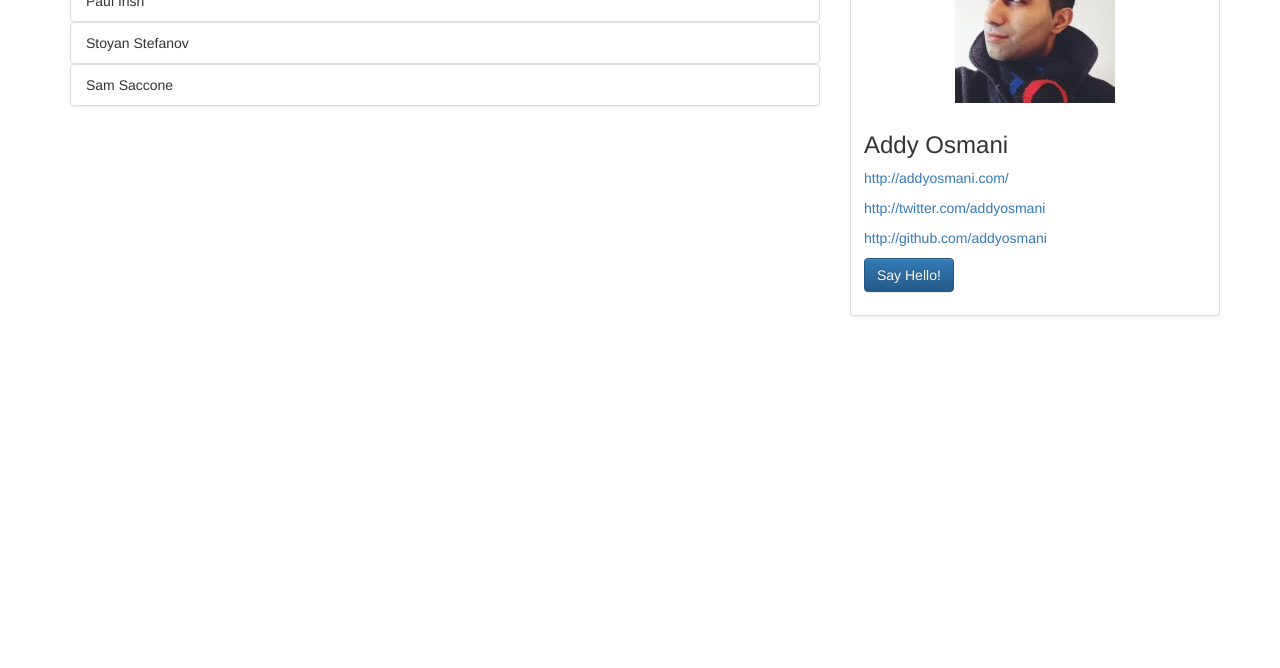
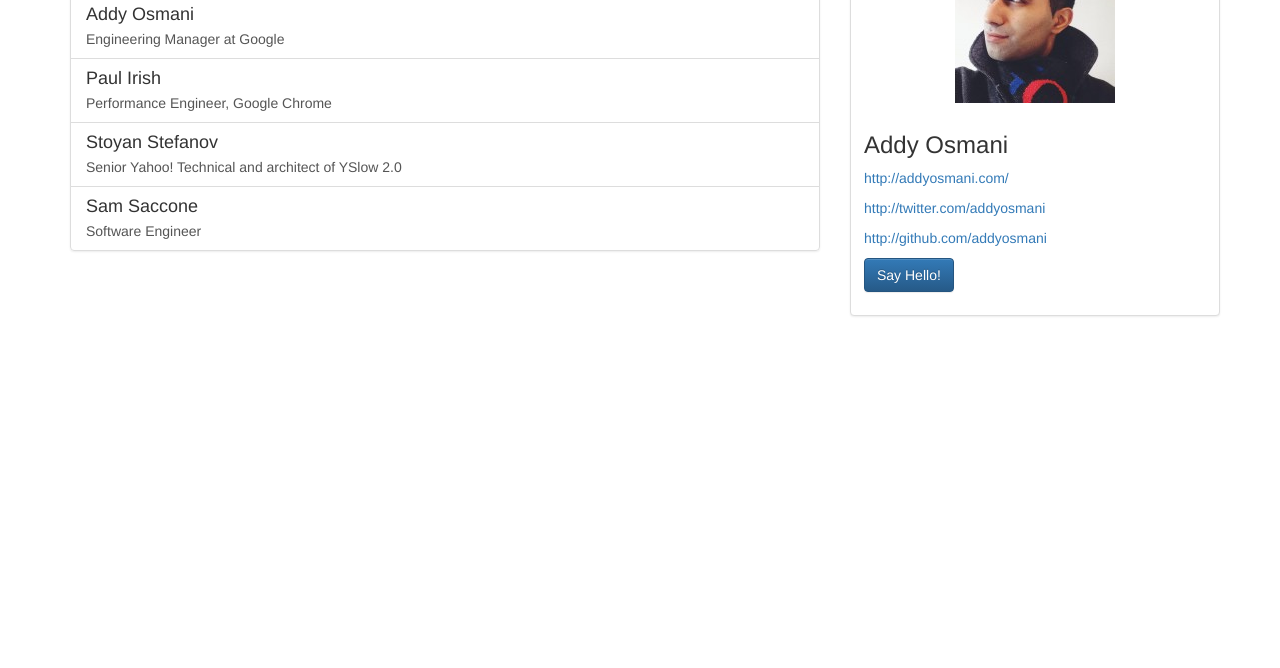
Before and after one commit to JuanMaRuiz/TestingJS, a website: page web-layer/index.html in a window 1280 px wide. Shown: the part 132-800 px from the top of the page. Drawn offline with Linux system fonts and the light colour scheme.

Commit message:
Added listener to the dev list. Optimized template and event handler

```diff
--- a/web-layer/data.json
+++ b/web-layer/data.json
@@ -2,6 +2,7 @@
   {
     "_id": "5dde1218d583775d9c86aea3",
     "name": "Addy Osmani",
+    "title": "Engineering Manager at Google",
     "bio": "Engineering manager at Google working on Chrome",
     "avatar": "images/addy-osmani.png",
     "web": "http://addyosmani.com/",
@@ -9,8 +10,9 @@
     "github": "http://github.com/addyosmani"
   },
   {
-    "_id": "53de1218d583775d9c86aea3",
+    "_id": "43de1218d583775d9c86aea3",
     "name": "Paul Irish",
+    "title": "Performance Engineer, Google Chrome",
     "bio": "Hello, I’m a front-end developer,and work on the Google Chrome team focused on Developer Tooling.",
     "avatar": "images/paul-irish.jpg",
     "web": "http://paulirish.com/",
@@ -18,8 +20,9 @@
     "github": "https://github.com/paulirish"
   },
   {
-    "_id": "59fe1218d583775d9c86aea3",
+    "_id": "39fe1218d583775d9c86aea3",
     "name": "Stoyan Stefanov",
+    "title": "Senior Yahoo! Technical and architect of YSlow 2.0",
     "bio": "Stoyan Stefanov is a Facebook engineer, ex-Yahoo, architect of the YSlow 2.0 performance tool and creator of the smush.it image optimization tool!",
     "avatar": "images/stoyan-stefanov.jpg",
     "web": "www.phpied.com/",
@@ -27,8 +30,9 @@
     "github": "https://github.com/stoyan"
   },
   {
-    "_id": "59fe1218d583775d9c86aea4",
+    "_id": "29fe1218d583775d9c86aea4",
     "name": "Sam Saccone",
+    "title": "Software Engineer",
     "bio": "",
     "avatar": "images/sam-saccone.jpeg",
     "web": "",
--- a/web-layer/index.html
+++ b/web-layer/index.html
@@ -16,9 +16,10 @@
 
     <div class="row">
       <div class="col-xs-12 col-sm-6 col-md-8">
-        <ul id="devs-list" class="list-group">
-
-        </ul>
+        <header>
+          <h3>Cool Developers</h3>
+        </header>
+        <div id="devs-list" class="list-group"></div>
       </div> <!-- /.End of devs list -->
 
       <div class="row">
--- a/web-layer/scripts/app.js
+++ b/web-layer/scripts/app.js
@@ -35,18 +35,37 @@
     function renderDevs(data) {
       data.forEach(function(dev) {
         var devTemp = new BazingaApp.Template(),
-          article = jqLite.createElement('article');
-        devsContainer.appendChild(article);
-        article.innerHTML = devTemp.addDev(dev);
+          li = jqLite.createElement('a');
+        li.className = 'list-group-item';
+        li.setAttribute('href', '#');
+        li.setAttribute('data-id', dev["_id"]);
+        devsContainer.appendChild(li);
+        li.innerHTML = devTemp.addDev(dev);
       });
+
+      attachEvent();
     }
   }
 
   // Example of using $on method. This should be used to change the info panel of developers
 
   jqLite.$on(helloBtn, 'click', function() {
-    alert('Ohhhhh You clicked me!! You\'re so cute');
+    console.log('Ohhhhh You clicked me!! You\'re so cute');
   });
+
+  function attachEvent() {
+    var devsItems = jqLite.qsa('#devs-list > a');
+
+    [].map.call(devsItems, function(elem) { // https://stackoverflow.com/questions/27621699/attach-listener-to-multiple-children-elements
+      jqLite.$on(elem, 'click', function(event) {
+        console.log("event.target.getAttribute('data-id')", this.getAttribute('data-id'));
+        // Remove the class for all elements
+        jqLite.removeClass(devsItems, 'active');
+        // Add active class to the clicked element
+        this.className += ' active';
+      });
+    });
+  }
 
   jqLite.$on(scope, 'load', init());
 
--- a/web-layer/scripts/jqLite.js
+++ b/web-layer/scripts/jqLite.js
@@ -58,6 +58,17 @@
   };
 
   /**
+   * Get all the elements by css selector (class or id). querySelector is widely supported from IE9.
+   * @param {String} selector CSS Selector (id or class)
+   * @param {Element} scope - If no context is provided 'document' will used
+   * @return {Element} DOM Element to be retrieved
+   */
+  jqLite.qsa = function(selector, scope) {
+    var context = scope || document;
+    return context.querySelectorAll(selector);
+  };
+
+  /**
    * Creates a new DOM element
    * @param {String} element - html tag which define the element to be created
    * @param {Element} scope - If no context is provided 'document' will used
@@ -80,6 +91,20 @@
     target.addEventListener(type, callback, opt);
   };
 
+  /**
+   * Remove the class off all elements passed as NodeList
+   * @param {NodeList} listOfElements - List of element with the given class we want to remove
+   * @param {String} classToRemove
+   */
+  jqLite.removeClass = function(listOfElements, classToRemove) {
+    var list = listOfElements,
+        max = listOfElements.length,
+        i = 0;
+    for( ; i < max; i += 1) {
+      list[i].classList.remove(classToRemove);
+    }
+  };
+
   if ( !scope.jqLite ) {
     scope.jqLite = jqLite;
   }
--- a/web-layer/scripts/template.js
+++ b/web-layer/scripts/template.js
@@ -6,8 +6,8 @@
    * @constructor
    */
   function Template() {
-    this.defaultTemplate
-    = '<li class="list-group-item" data-id="{{dev.id}}">{{dev.name}}</li>';
+    this.defaultTemplate = '<h4 class="list-group-item-heading">{{dev.name}}</h4>' +
+      '<p class="list-group-item-text">{{dev.title}}</p>';
   }
 
   /**
@@ -19,9 +19,10 @@
     var template = this.defaultTemplate,
       view = '';
 
-    template = template.replace('{{id}}', data['_id']);
+    template = template.replace('{{dev.id}}', data['_id']);
     template = template.replace('{{dev.name}}', data.name);
-    view = view + template;
+    template = template.replace('{{dev.title}}', data.title);
+    view += template;
 
     return view;
   };
```
Also changed, not shown: 1 other file.
